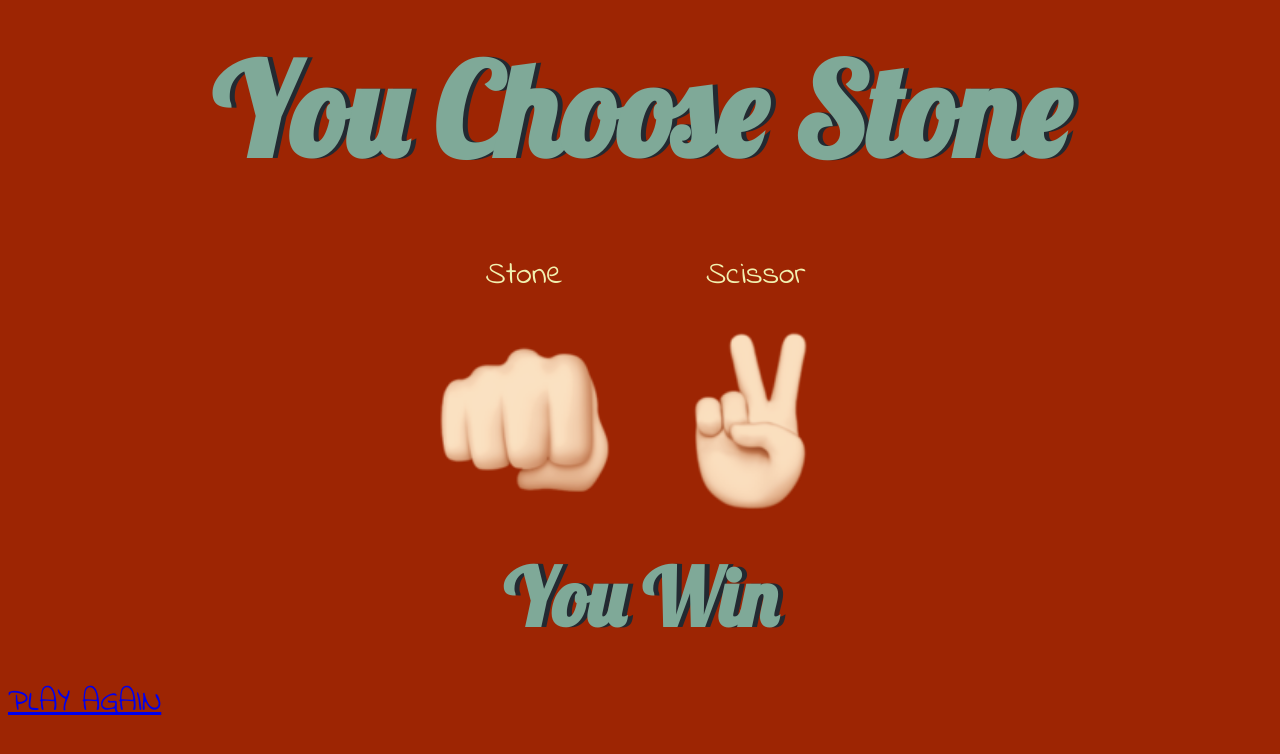
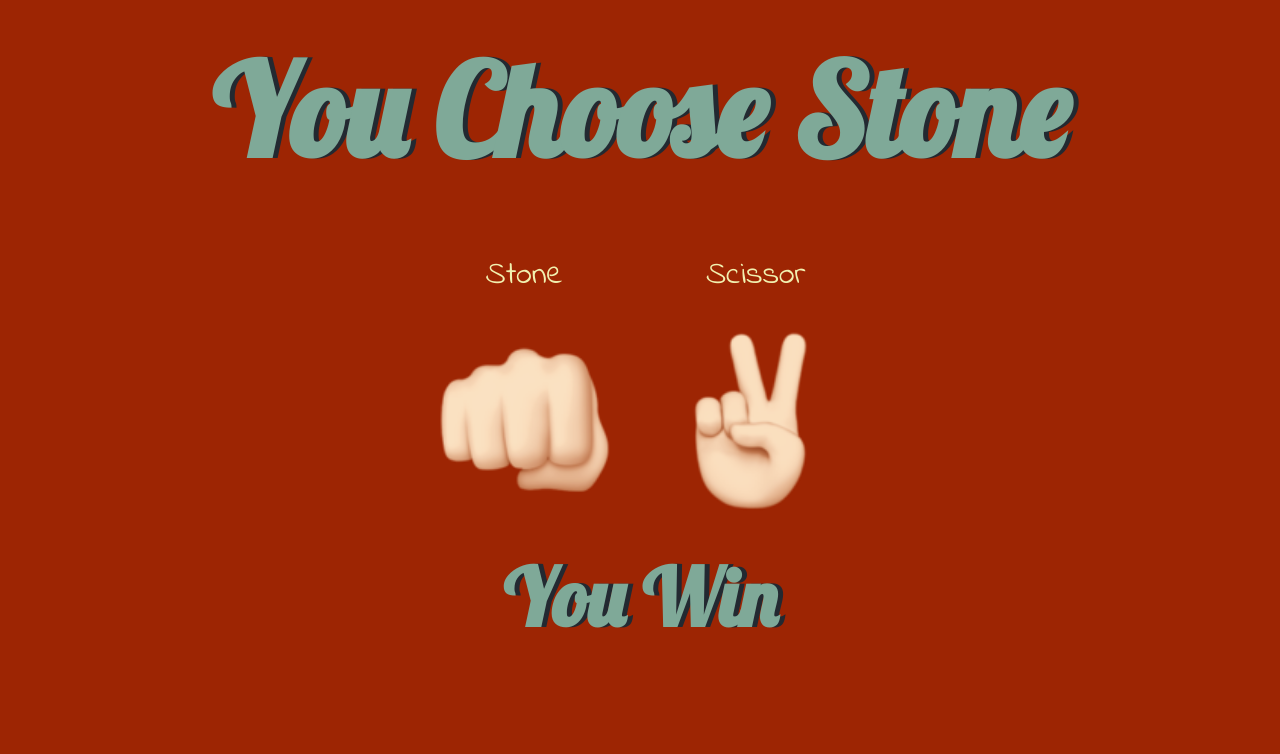
Before and after one commit to amrehan/stone-paper-scissor, a plain HTML site: page stone.html in a window 1280 px wide. Drawn offline with Linux system fonts and the light colour scheme.

Commit message:
Update stone.html

```diff
--- a/stone.html
+++ b/stone.html
@@ -19,7 +19,7 @@
       </div>
     </div>
     <h2>Verdict</h2>
-    <p> <a href= "index.html"> PLAY AGAIN </a> </p>
+
     <script src="script.js" type="text/javascript"></script>
   </body>
 </html>
```
